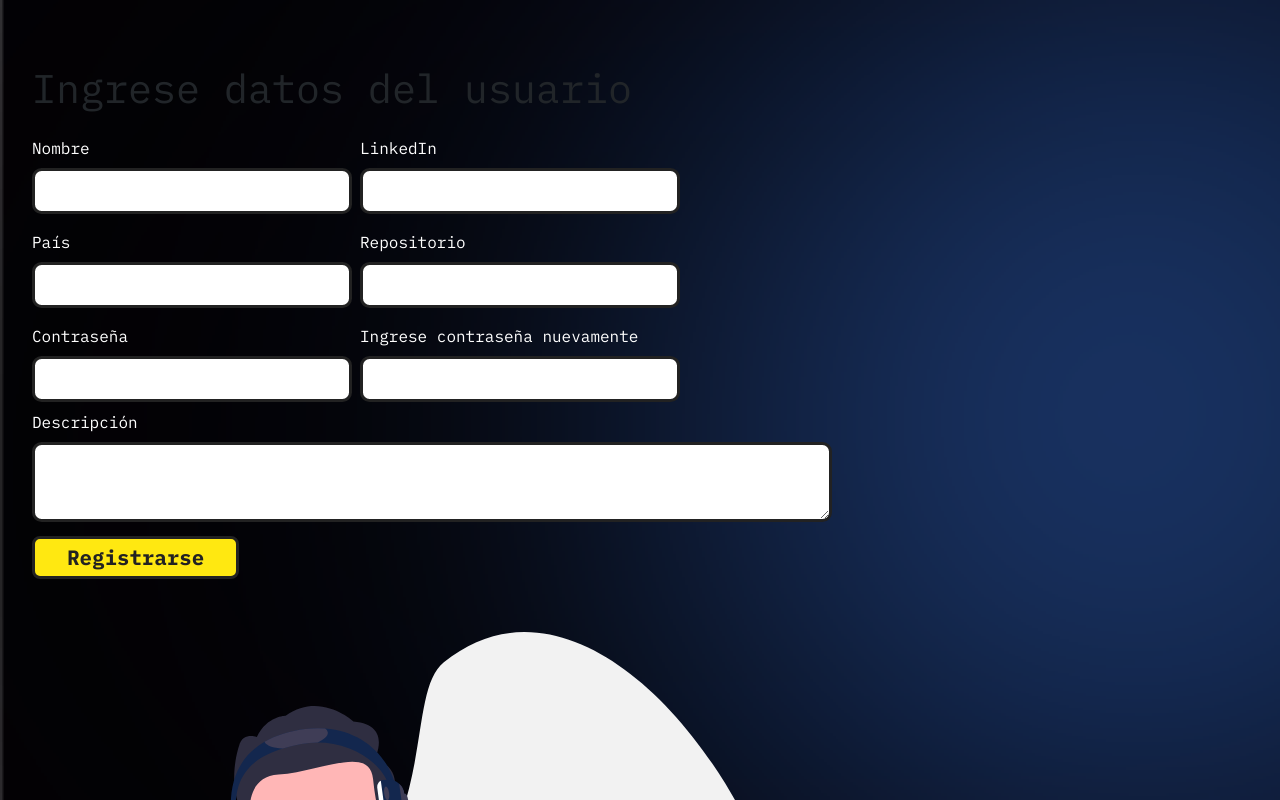
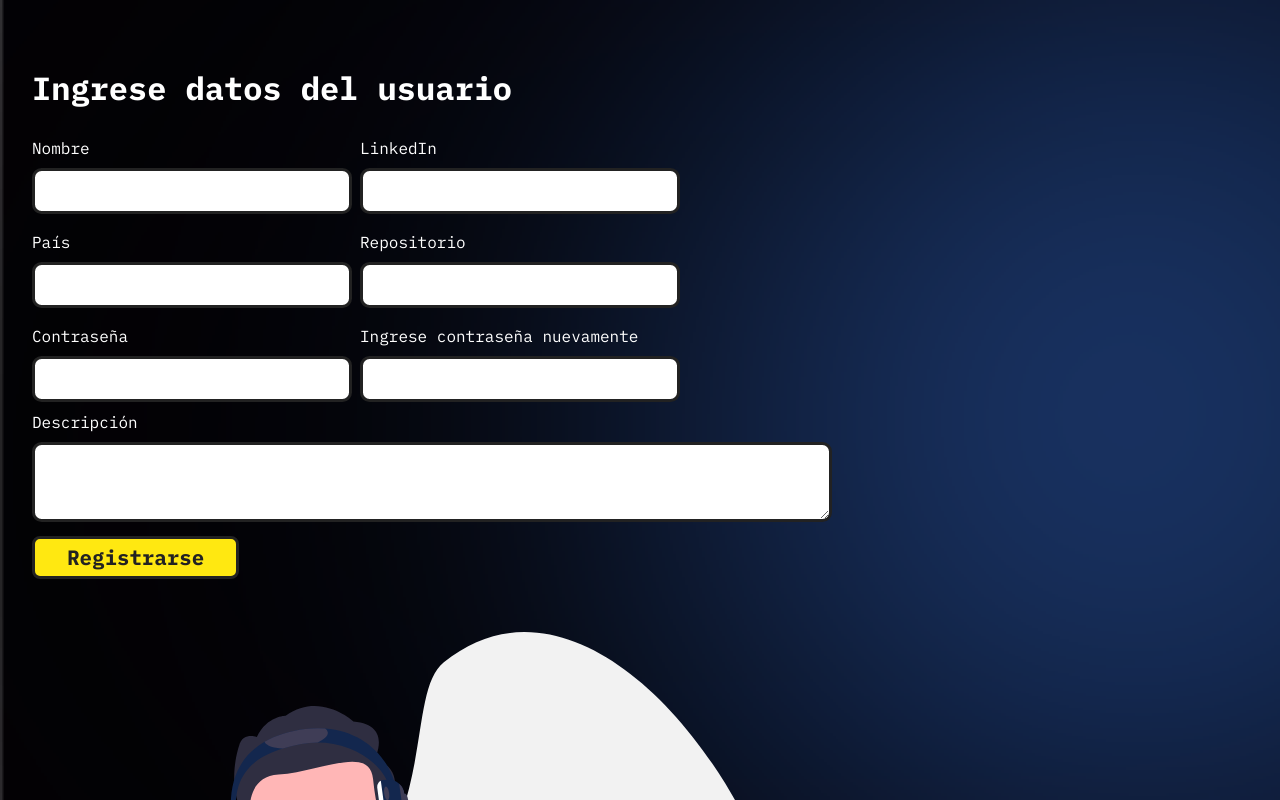
Before and after one commit to Ox18/hackathon-app, a React (Create React App) app: page /register in a window 1280 px wide. Built offline with nearby package versions, Linux system fonts and the light colour scheme.

Commit message:
Update _Title.scss

```diff
--- a/src/styles/components/_Title.scss
+++ b/src/styles/components/_Title.scss
@@ -1,6 +1,15 @@
-.titleH1 {
+.titlelarge {
+    font-size: 2rem;
+    font-weight: bold;
     color: $white;
-    font-size: 2.2rem;
-    font-weight: bold;
     line-height: 1.5;
 }
+.titlesmall {
+    font-size: 1.7rem;
+    color: $white;
+    font-weight: bold;
+}
+.titlecompany {
+    font-size: 1.5rem;
+    color: $white;
+}
```
